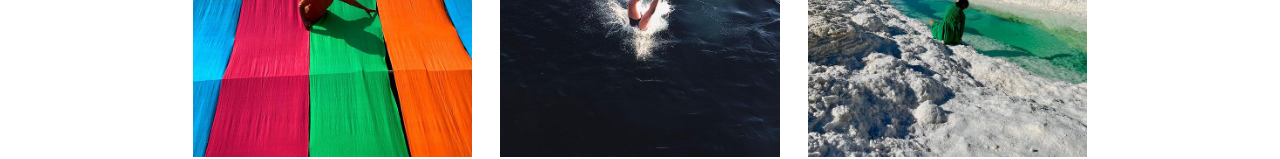
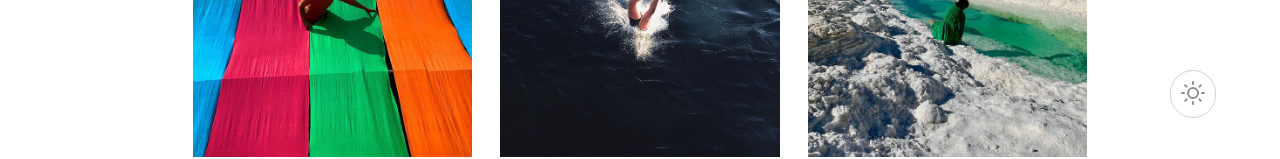
Before and after one commit to harbor-school/instagram-profile-react, a React (Create React App) app: page / in a window 1280 px wide. Shown: the part 642-801 px from the top of the page. Built offline with nearby package versions, Linux system fonts and the light colour scheme.

Commit message:
ThemeSwitcher added

```diff
--- a/src/App.js
+++ b/src/App.js
@@ -8,6 +8,7 @@
 import { Story } from "./components/story";
 import { Tabs } from "./components/tabs";
 import "./styles.css";
+import { ThemeSwitcher } from "./theme";
 import { MobileOnly } from "./utils/mobile";
 
 const ThemeWrap = styled.div`
@@ -26,13 +27,7 @@
   const [theme, setTheme] = useState("light");
 
   return (
-    <ThemeWrap
-      className={`__insta-${theme}-mode`}
-      onDoubleClick={() => {
-        if (theme === "light") setTheme("dark");
-        else if (theme === "dark") setTheme("light");
-      }}
-    >
+    <ThemeWrap className={`__insta-${theme}-mode`}>
       <Navigation />
       <Main>
         <Profile />
@@ -43,6 +38,7 @@
         <Tabs />
         <Gallery />
       </Main>
+      <ThemeSwitcher theme={theme} setTheme={setTheme} />
     </ThemeWrap>
   );
 }
--- a/src/components/key-numbers/key-number.js
+++ b/src/components/key-numbers/key-number.js
@@ -5,6 +5,7 @@
   font-size: 16px;
   font-weight: 400;
   margin-right: 40px;
+  list-style-type: none;
   @media only screen and (max-width: 735px) {
     font-size: 14px;
     font-weight: 400;
--- a/src/components/profile.js
+++ b/src/components/profile.js
@@ -39,7 +39,7 @@
   width: 150px;
   height: 150px;
   border-radius: 1000px;
-  border: 1px solid hsl(0, 0%, 86%);
+  border: 1px solid var(--ins-border-primary);
   @media only screen and (max-width: 735px) {
     width: 100%;
     height: 100%;
--- a/src/components/story/story-item.js
+++ b/src/components/story/story-item.js
@@ -6,7 +6,6 @@
   flex-direction: column;
   align-items: center;
   padding: 10px 15px;
-  background: var(--ins-background-primary);
   color: var(--ins-content-primary);
   @media only screen and (max-width: 735px) {
     padding: 0px 5px;
--- a/src/components/story/story.js
+++ b/src/components/story/story.js
@@ -13,6 +13,7 @@
   overflow-x: scroll;
   position: relative;
   margin-bottom: 44px;
+  background: var(--ins-background-primary);
   @media only screen and (max-width: 735px) {
     padding: 0;
     margin-bottom: 21px;
--- a/src/components/tabs/tab-item.js
+++ b/src/components/tabs/tab-item.js
@@ -7,7 +7,6 @@
   display: flex;
   align-items: center;
   height: 52px;
-  background: var(--ins-background-primary);
   color: var(--ins-content-primary);
 
   ${({ active }) =>
--- a/src/components/tabs/tabs.js
+++ b/src/components/tabs/tabs.js
@@ -6,6 +6,7 @@
   border-top: 1px solid var(--ins-border-primary);
   display: flex;
   justify-content: center;
+  background: var(--ins-background-primary);
   @media only screen and (max-width: 735px) {
     display: flex;
     justify-content: space-around;
--- /dev/null
+++ b/src/theme/index.js
@@ -0,0 +1 @@
+export * from "./theme-switcher";
--- /dev/null
+++ b/src/theme/theme-switcher.js
@@ -0,0 +1,63 @@
+import React from "react";
+import styled from "styled-components";
+
+const Wrap = styled.div`
+  background: var(--ins-background-primary);
+  border: 1px solid var(--ins-border-secondary);
+  border-radius: 1000px;
+  position: fixed;
+  right: 5vw;
+  bottom: 5vh;
+  padding: 10px;
+  cursor: pointer;
+`;
+
+export function ThemeSwitcher({ theme, setTheme }) {
+  return (
+    <Wrap
+      onClick={() => {
+        if (theme === "light") setTheme("dark");
+        else if (theme === "dark") setTheme("light");
+      }}
+    >
+      {theme === "light" && (
+        <svg
+          xmlns="http://www.w3.org/2000/svg"
+          width="24"
+          height="24"
+          viewBox="0 0 24 24"
+          fill="none"
+          stroke="var(--ins-mono-700)"
+          strokeWidth="2"
+          strokeLinecap="round"
+          strokeLinejoin="round"
+        >
+          <circle cx="12" cy="12" r="5"></circle>
+          <line x1="12" y1="1" x2="12" y2="3"></line>
+          <line x1="12" y1="21" x2="12" y2="23"></line>
+          <line x1="4.22" y1="4.22" x2="5.64" y2="5.64"></line>
+          <line x1="18.36" y1="18.36" x2="19.78" y2="19.78"></line>
+          <line x1="1" y1="12" x2="3" y2="12"></line>
+          <line x1="21" y1="12" x2="23" y2="12"></line>
+          <line x1="4.22" y1="19.78" x2="5.64" y2="18.36"></line>
+          <line x1="18.36" y1="5.64" x2="19.78" y2="4.22"></line>
+        </svg>
+      )}
+      {theme === "dark" && (
+        <svg
+          xmlns="http://www.w3.org/2000/svg"
+          width="24"
+          height="24"
+          viewBox="0 0 24 24"
+          fill="none"
+          stroke="var(--ins-mono-700)"
+          strokeWidth="2"
+          strokeLinecap="round"
+          strokeLinejoin="round"
+        >
+          <path d="M21 12.79A9 9 0 1 1 11.21 3 7 7 0 0 0 21 12.79z"></path>
+        </svg>
+      )}
+    </Wrap>
+  );
+}
```
